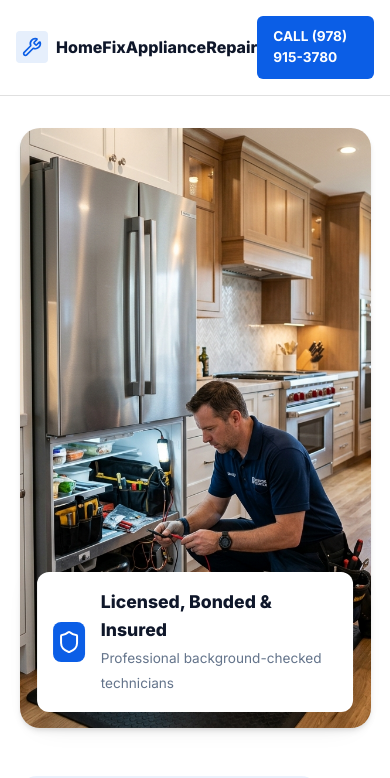
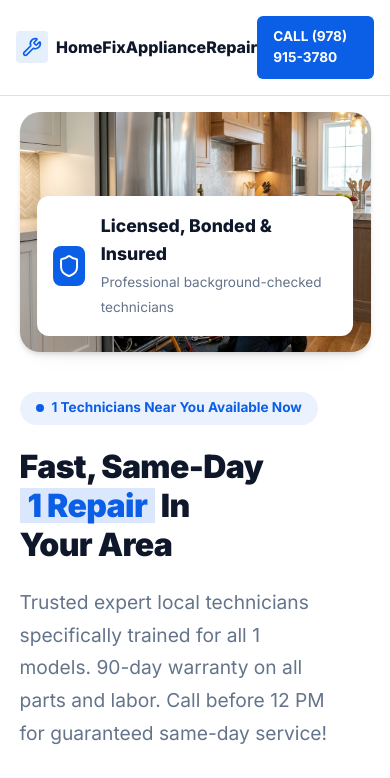
Before and after one commit to azee48/appliance-repair, a Next.js app: page /repair/1 in a window 390 px wide. Shown: the top 778 px of the page. Built offline with nearby package versions, Linux system fonts and the light colour scheme.

Commit message:
Update brand.module.css

```diff
--- a/src/app/repair/brand.module.css
+++ b/src/app/repair/brand.module.css
@@ -604,6 +604,7 @@
   .heroRight {
     order: -1;
     margin-bottom: 1rem;
+    height: 320px;
   }
   .heroLeft {
     align-items: flex-start;
@@ -662,9 +663,13 @@
 
 @media (max-width: 600px) {
   .hero {
-    padding: 2rem 5%;
+    padding: 1rem 5% 2rem;
   }
-  .hero h1 { font-size: 2.2rem; }
+  .heroRight {
+    height: 240px;
+    margin-bottom: 0.5rem;
+  }
+  .hero h1 { font-size: 2rem; }
   .btnSolid, .btnGhost { width: 100%; flex: auto; }
   .servicesGrid { grid-template-columns: 1fr; }
   .navLinks { display: none; }
```
